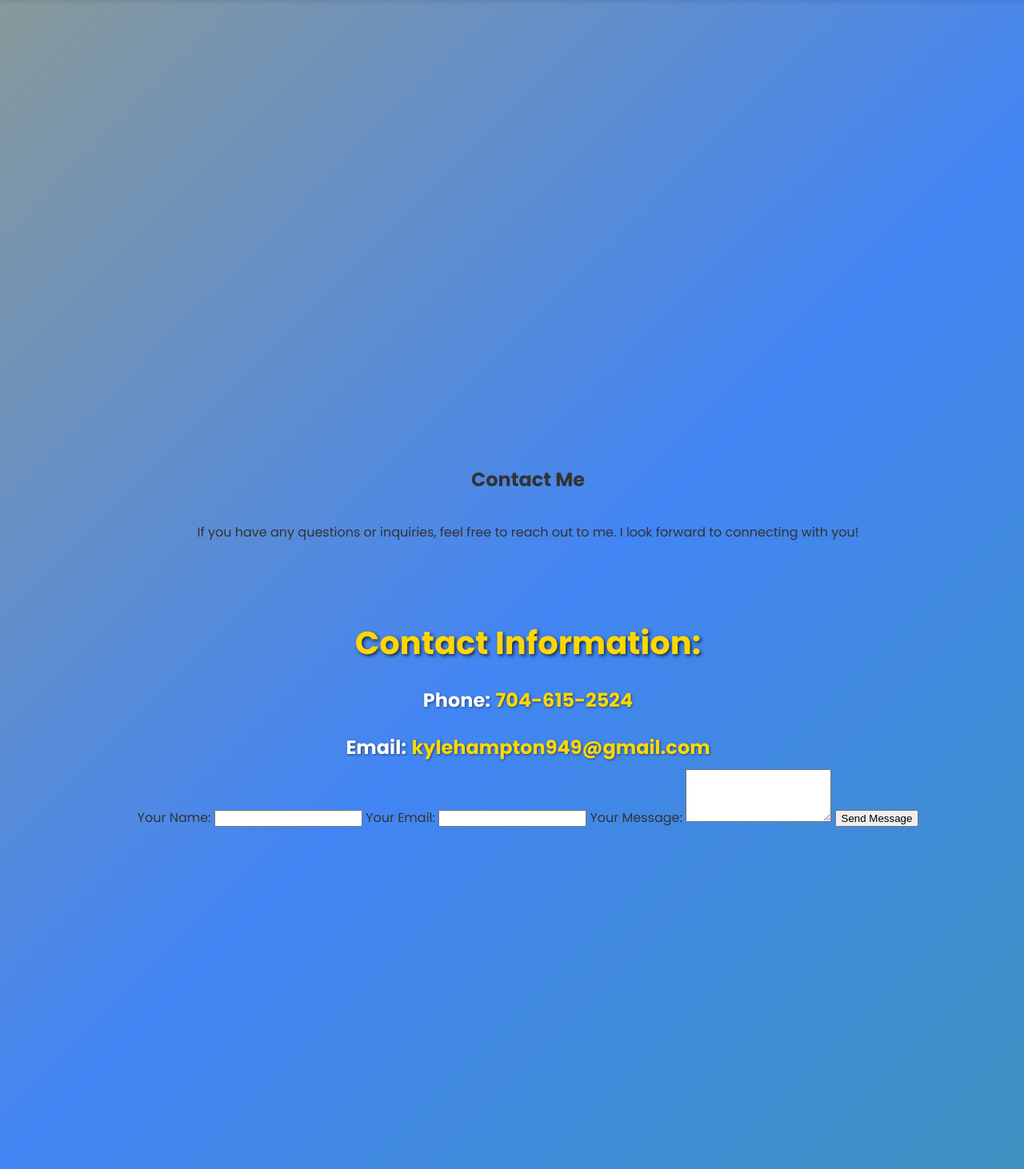
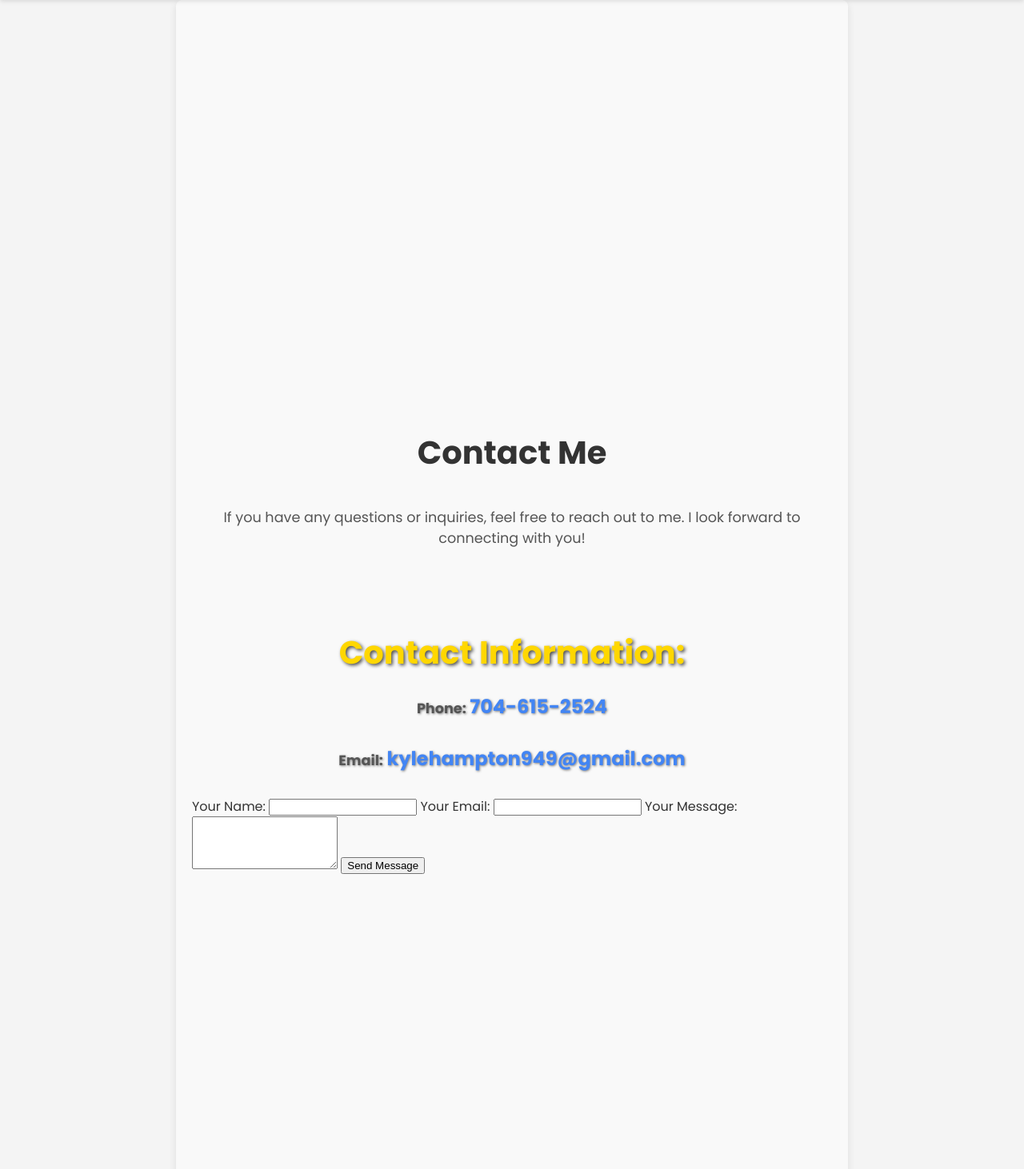
Before and after one commit to Kch56/kyle_portfolio_web, a Flask app: page /contact in a window 1280 px wide. Shown: the part 55-1517 px from the top of the page at 80% size. Run offline with Flask 2, Linux system fonts and the light colour scheme.

Commit message:
update form

```diff
--- a/static/styles.css
+++ b/static/styles.css
@@ -1033,3 +1033,111 @@ html, body {
         font-size: 1.2rem;
     }
 }
+
+
+
+
+
+
+
+
+
+
+
+
+
+
+
+/* Contact Form Section */
+.contact-page {
+    background: #f9f9f9;
+    padding: 40px 20px;
+    max-width: 800px;
+    margin: 0 auto;
+    border-radius: 8px;
+    box-shadow: 0 4px 10px rgba(0, 0, 0, 0.1);
+}
+
+.contact-page h2 {
+    font-size: 2.5rem;
+    margin-bottom: 20px;
+    text-align: center;
+    color: #333;
+}
+
+.contact-page p {
+    text-align: center;
+    font-size: 1.1rem;
+    color: #555;
+    margin-bottom: 30px;
+}
+
+/* Form Layout */
+.contact-form {
+    display: flex;
+    flex-direction: column;
+    gap: 20px;
+}
+
+.contact-form label {
+    font-size: 1.1rem;
+    font-weight: bold;
+    color: #333;
+    margin-bottom: 5px;
+}
+
+.contact-form input,
+.contact-form textarea {
+    padding: 12px;
+    font-size: 1rem;
+    border: 1px solid #ccc;
+    border-radius: 5px;
+    background-color: #fff;
+    color: #333;
+    transition: border-color 0.3s ease;
+}
+
+.contact-form input:focus,
+.contact-form textarea:focus {
+    border-color: #4285f4; /* Highlight with blue on focus */
+    outline: none;
+}
+
+.contact-form textarea {
+    resize: vertical; /* Allow vertical resize */
+    min-height: 150px;
+}
+
+/* Submit Button */
+.contact-form button {
+    background-color: #4285f4;
+    color: white;
+    font-size: 1.1rem;
+    font-weight: bold;
+    padding: 12px 20px;
+    border: none;
+    border-radius: 5px;
+    cursor: pointer;
+    transition: background-color 0.3s ease, transform 0.2s ease;
+}
+
+.contact-form button:hover {
+    background-color: #3367d6;
+    transform: scale(1.05);
+}
+
+.contact-info {
+    margin-top: 30px;
+    text-align: center;
+}
+
+.contact-info a {
+    color: #4285f4;
+    text-decoration: none;
+    font-weight: bold;
+    transition: color 0.3s ease;
+}
+
+.contact-info a:hover {
+    color: #3367d6;
+}
```
